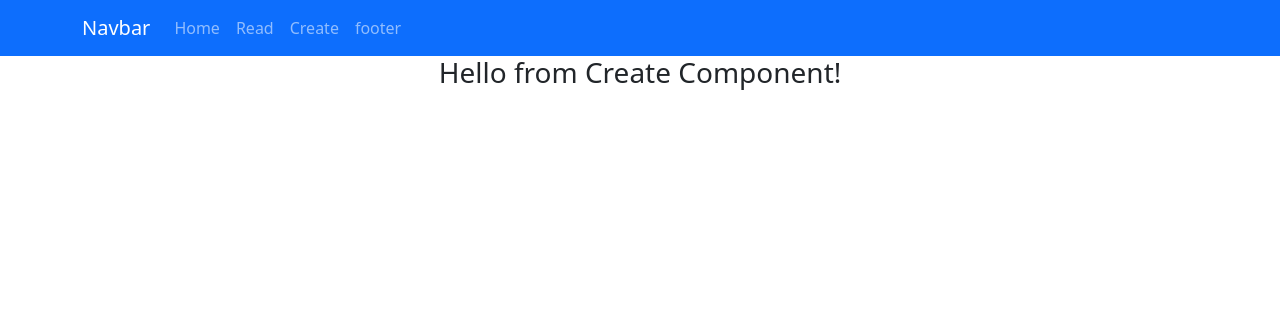
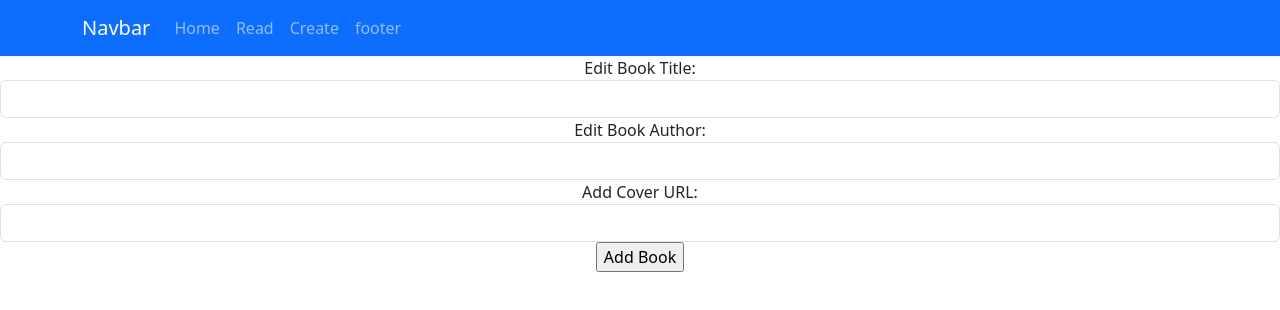
Before and after one commit to LeventeKalman02/DataRepAndQuerying, a React (Create React App) app in the folder Week3Lab/book/: page /create in a window 1280 px wide. Shown: the top 310 px of the page. Built offline with nearby package versions, Linux system fonts and the light colour scheme.

Commit message:
w4: added the form and submitting. comments added

```diff
--- a/Week3Lab/book/src/App.js
+++ b/Week3Lab/book/src/App.js
@@ -13,10 +13,12 @@ function App() {
   return (
     <BrowserRouter>
       <div className="App">
+        {/* add the navbar */}
         <Navbar bg="primary" data-bs-theme="dark">
           <Container>
             <Navbar.Brand href="home">Navbar</Navbar.Brand>
             <Nav className="me-auto">
+              {/* link to each element on the navbar and add the names */}
               <Nav.Link href="/">Home</Nav.Link>
               <Nav.Link href="/read">Read</Nav.Link>
               <Nav.Link href="/create">Create</Nav.Link>
@@ -25,6 +27,7 @@ function App() {
           </Container>
         </Navbar>
 
+        {/* add the routing path for each element and link to component*/}
         <Routes>
           <Route path='/' element={<Content></Content>}></Route>
           <Route path='/read' element={<Read></Read>}></Route>
--- a/Week3Lab/book/src/Components/Create.js
+++ b/Week3Lab/book/src/Components/Create.js
@@ -1,7 +1,54 @@
+import { useState } from "react";
+
 function Create(){
+
+    /* create the arrays for adding the books */
+    const [title, setTitle] = useState([]);
+    const [author, setAuthor] = useState([]);
+    const [cover, setCover] = useState([]);
+
+    /* handles the submit and prints it to console */
+    const handlesubmit = (e)=>{
+        e.preventDefault();
+
+        console.log("Title: "+title+
+        " Author: "+author+
+        " Cover: "+cover);
+    }
+
     return(
-        <div>
-            <h3>Hello from Create Component!</h3>
+        <div>{/* adding new books */}
+            <form onSubmit={handlesubmit}>{/* add a form */}
+            <div className="form-group">{/* add a new book title */}
+                <label>Edit Book Title: </label>
+                <input type="text"
+                className="form-control"
+                value={title}/* initial value */
+                onChange={(e) => { setTitle(e.target.value) }}/>{/* when event changes run setTitle */}
+            </div>
+
+            <div className="form-group">{/* add a new book author */}
+                <label>Edit Book Author: </label>
+                <input type="text"
+                className="form-control"
+                value={author}/* initial value */
+                onChange={(e) => { setAuthor(e.target.value) }}/>{/* when event changes run setAuthor */}
+            </div>
+
+            <div className="form-group">{/* add a new cover image */}
+                <label>Add Cover URL: </label>
+                <input type="text"
+                className="form-control"
+                value={cover}/* initial value */
+                onChange={(e) => { setCover(e.target.value) }}/>{/* when event changes run setCover */}
+            </div>
+
+            {/* submit button */}
+            <div>
+                <input type="submit"
+                value="Add Book"></input>
+            </div>
+            </form>
         </div>
     );
 }
--- a/Week3Lab/book/src/Components/Read.js
+++ b/Week3Lab/book/src/Components/Read.js
@@ -12,7 +12,7 @@ function Read(){
         ()=>{
             /* Get the data from the http link */
             axios.get('https://jsonblob.com/api/jsonblob/1161593332966481920')
-            .then(
+            .then(/* callback function */
                 (response)=>{/* get the data response from the http */
                     setData(response.data.books)/* pass the data to setData to display the books array */
                 }
```
